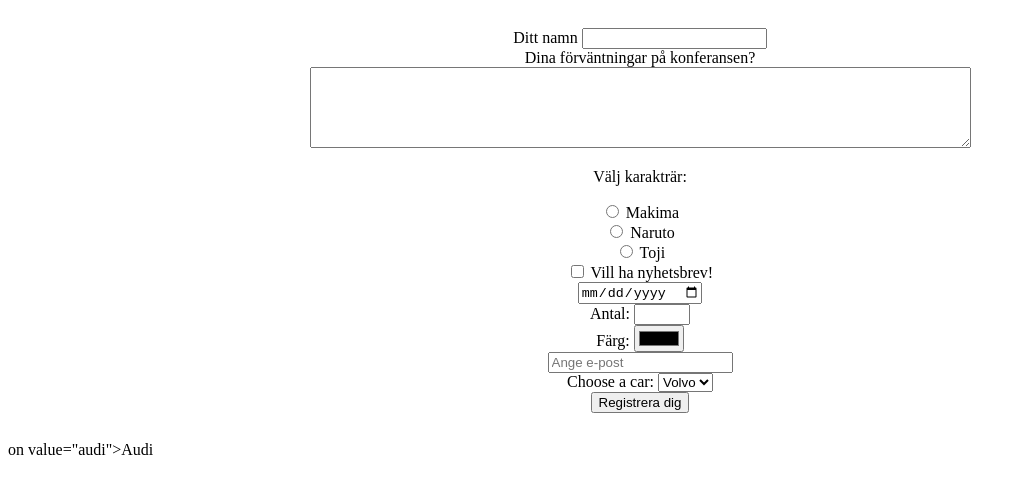
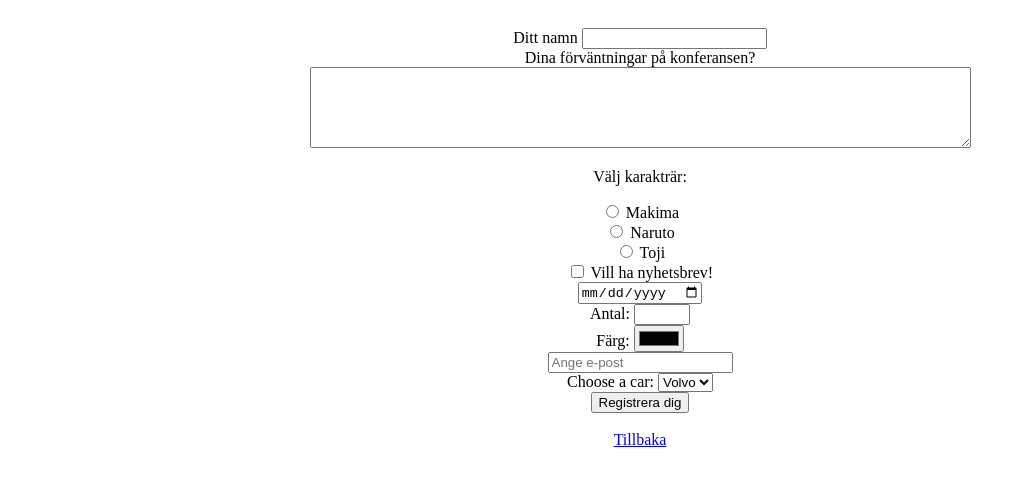
Before and after one commit to JojoSlice/websida, a plain HTML site: page register.html in a window 1280 px wide. Shown: the whole page, without its empty margins (0-1026 px from the left). Drawn offline with Linux system fonts and the light colour scheme.

Commit message:
Quick Update

```diff
--- a/register.html
+++ b/register.html
@@ -51,7 +51,9 @@
 			<br>
 			<input type="submit" value="Registrera dig"><br>
 		</form>
+		<br>
+		<a href="index.html">Tillbaka</a>
 	</div>
-</body>on value="audi">Audi</option>
+</body>
 
 </html>
```
